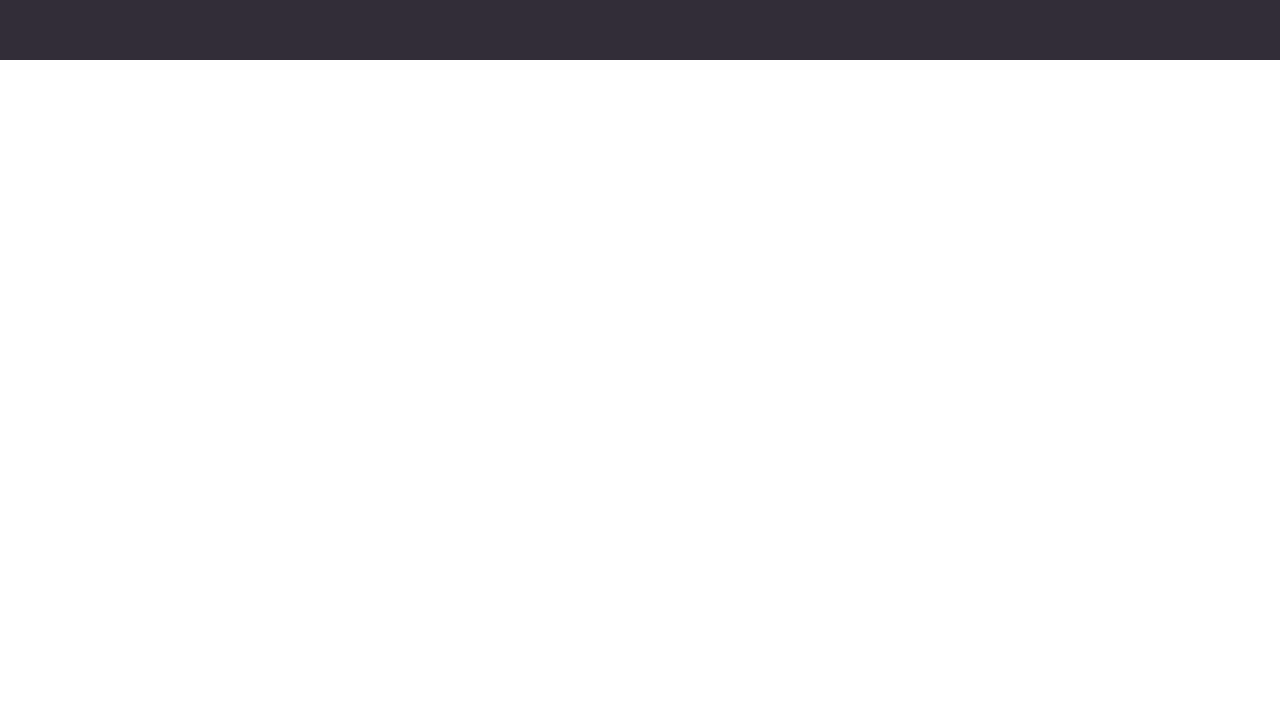
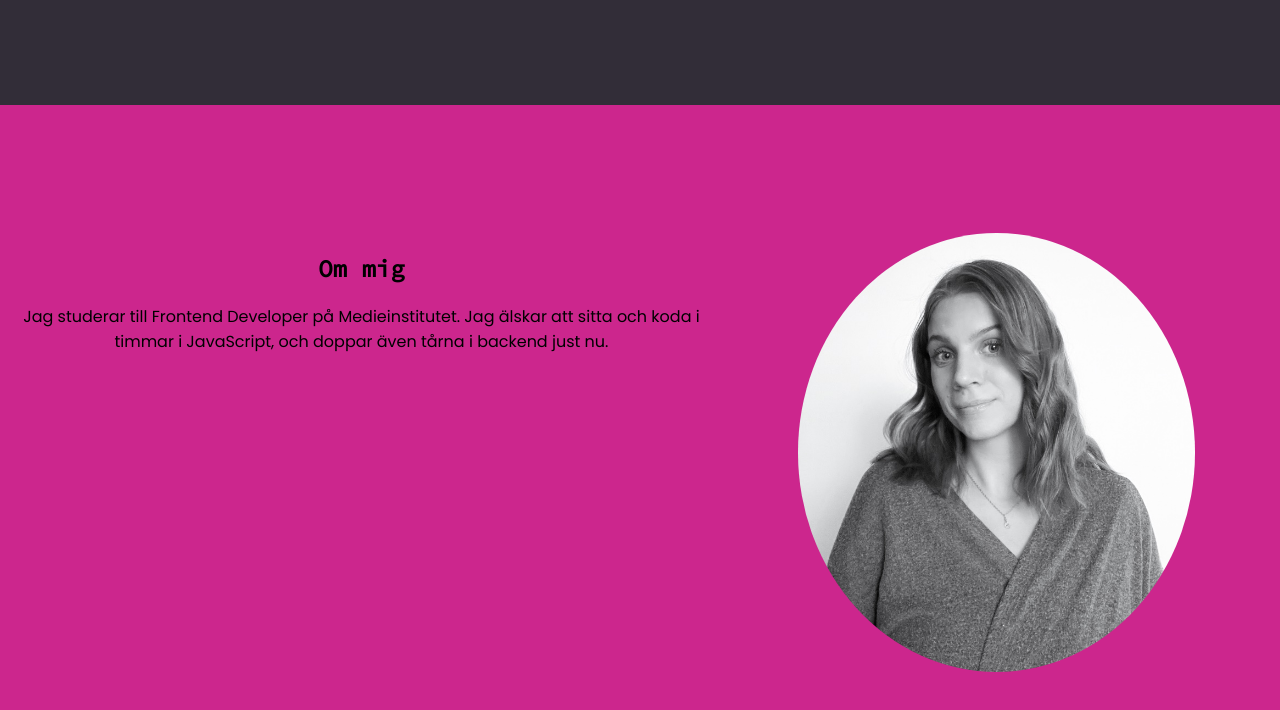
Before and after one commit to felicianorman/portfolio_2023, a website built with Parcel: page src/index.html in a window 1280 px wide. Shown: the part 740-1450 px from the top of the page. Before the commit the page ends 800 px from the top, so only its background shows below. Built offline with nearby package versions, Linux system fonts and the light colour scheme.

Commit message:
började med aboutme

```diff
--- a/src/index.html
+++ b/src/index.html
@@ -17,7 +17,7 @@
     <link rel="preconnect" href="https://fonts.googleapis.com" />
     <link rel="preconnect" href="https://fonts.gstatic.com" crossorigin />
     <link
-      href="https://fonts.googleapis.com/css2?family=Montserrat&display=swap"
+      href="https://fonts.googleapis.com/css2?family=Poppins&display=swap"
       rel="stylesheet"
     />
 
@@ -32,8 +32,8 @@
     <header>
       <nav class="top-nav">
         <ul>
-          <li><a href="#">Hem</a></li>
-          <li><a href="#">Om</a></li>
+          <li><a href="#home">Hem</a></li>
+          <li><a href="#aboutme">Om</a></li>
           <li><a href="#">Projekt</a></li>
           <li><a href="#">Kontakt</a></li>
         </ul>
@@ -42,7 +42,7 @@
 
     <main>
       <!-- Första Sidan-->
-      <section class="welcomePage">
+      <section class="welcomePage" id="home">
         <article class="welcomePage--text">
           <h1>&#60;felicia norman/&#62;</h1>
           <div class="typewriter">
@@ -50,6 +50,19 @@
           </div>
         </article>
       </section>
+
+      <!-- Om mig-->
+      <section class="aboutMe" id="aboutme">
+        <div class="aboutMe--container">
+          <article class="aboutMe--text">
+            <h2>Om mig</h2>
+            <p>Jag studerar till Frontend Developer på Medieinstitutet. Jag älskar att sitta och koda i timmar i JavaScript, och doppar även tårna i backend just nu. </p>
+          </article>
+          <article class="aboutMe--img">
+            <img src="assets/meBW.jpg" alt="self portrait" />
+          </article>
+        </div>
+      </section>
     </main>
   </body>
 </html>
--- a/src/scss/_mixins.scss
+++ b/src/scss/_mixins.scss
@@ -16,7 +16,6 @@
   padding-top: 25px;
   background-color: var.$bg-color;
   font-family: "Source Code Pro", monospace;
-  position: fixed;
   width: 100%;
 
   ul {
@@ -34,10 +33,8 @@
     transition: linear 0.2s border-bottom;
 
     &:hover {
-        border-bottom: 1px solid var.$accent-color;
+      border-bottom: 1px solid var.$accent-color;
     }
-
-
   }
 }
 @mixin firstPage {
@@ -62,6 +59,44 @@
   }
 }
 
+@mixin aboutMePage {
+  padding-top: 10%;
+  background-color: var.$accent-color;
+  width: 100%;
+  height: 100vh;
+
+  .aboutMe--container {
+    display: flex;
+    align-items: flex-start;
+  }
+
+  .aboutMe--text {
+    display: flex;
+    flex-direction: column;
+    align-items: center;
+    width: 70%;
+    padding-left: 10px;
+    h2 {
+        font-family: "Source Code Pro", monospace;
+    }
+    p {
+      text-align: center;
+      margin: 0;
+      font-family: "Poppins", sans-serif;
+    }
+  }
+
+  .aboutMe--img {
+    display: flex;
+    justify-content: center;
+    img {
+      width: 70%;
+      border: none;
+      border-radius: 50%;
+    }
+  }
+}
+
 @mixin typeAnimation {
   overflow: hidden;
   border-right: 0.15em solid rgb(204, 38, 141);
--- a/src/scss/main.scss
+++ b/src/scss/main.scss
@@ -26,11 +26,19 @@ nav {
   }
 }
 
+.aboutMe {
+  @include mixins.aboutMePage;
+
+  @include mixins.tablet {
+    justify-content: flex-start;
+  }
+}
+
+//typing animationen
 .typewriter h2 {
   @include mixins.typeAnimation;
 }
 
-//typing ainmationen
 @keyframes typing {
   from {
     width: 0;
```
Also changed, not shown: src/assets/me.jpg (added), src/assets/meBW.jpg (added), 2 other files.
